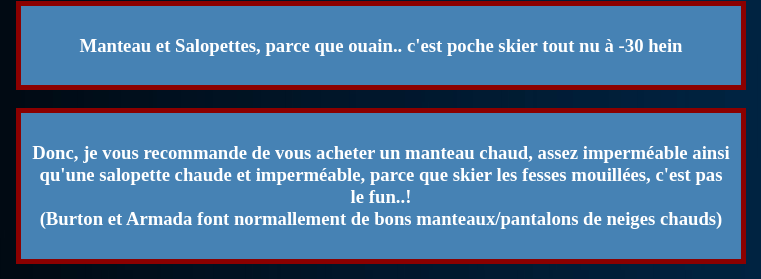
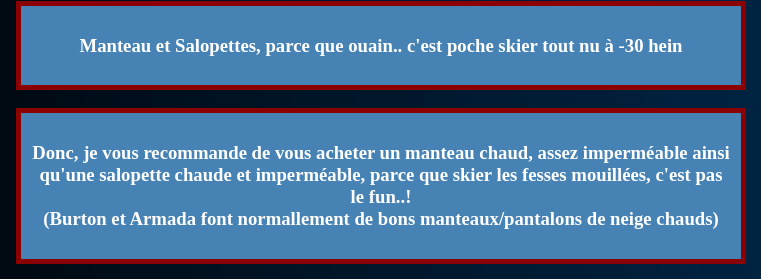
Before and after one commit to julienmaheu/test, a plain HTML site: page Bien s'équiper.html in a window 1280 px wide. Shown: the part 3690-3969 px from the top of the page, 259-1020 px from the left. Drawn offline with Linux system fonts and the light colour scheme.

Commit message:
Update Bien s'équiper.html

```diff
--- a/Bien s'équiper.html
+++ b/Bien s'équiper.html
@@ -208,7 +208,7 @@ and open the template in the editor.
      <h3>
          Donc, je vous recommande de vous acheter un manteau chaud, assez imperméable ainsi qu'une
          salopette chaude et imperméable, parce que skier les fesses mouillées, c'est pas le fun..!<br>
-         (Burton et Armada font normallement de bons manteaux/pantalons de neiges chauds)
+         (Burton et Armada font normallement de bons manteaux/pantalons de neige chauds)
         </h3>
          </header>
      <br>
```
